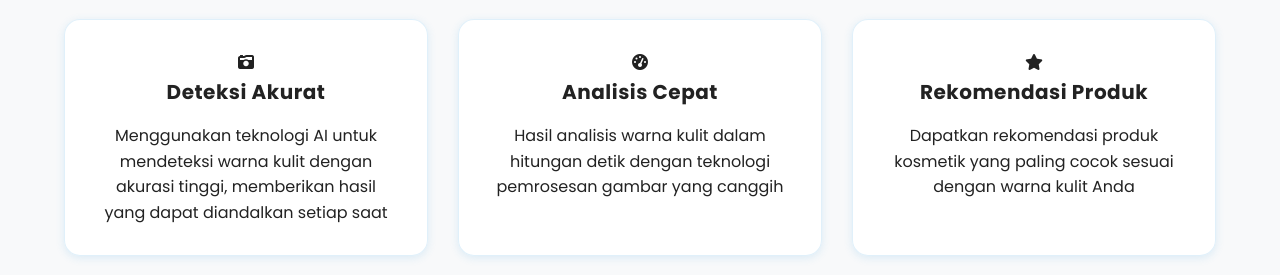
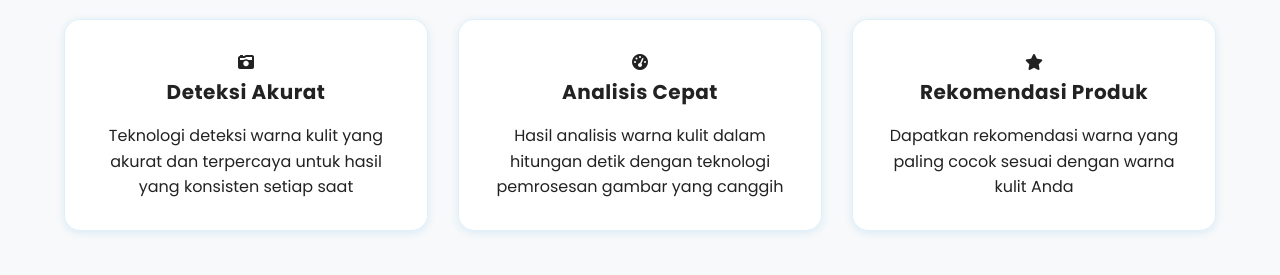
Before and after one commit to divey08/Capstone_FineYourTone, a Vue app in the folder vue-frontend/: page / in a window 1280 px wide. Shown: the part 880-1155 px from the top of the page. Built offline with nearby package versions, Linux system fonts and the light colour scheme.

Commit message:
update home
mengubah bagian card rekomendasi produk dan deteksi akurat

```diff
--- a/vue-frontend/src/views/HomeView.vue
+++ b/vue-frontend/src/views/HomeView.vue
@@ -24,7 +24,7 @@
               <i class="fas fa-camera-retro"></i>
             </div>
             <h3>Deteksi Akurat</h3>
-            <p>Menggunakan teknologi AI untuk mendeteksi warna kulit dengan akurasi tinggi, memberikan hasil yang dapat diandalkan setiap saat</p>
+            <p>Teknologi deteksi warna kulit yang akurat dan terpercaya untuk hasil yang konsisten setiap saat</p>
           </div>
 
           <div class="feature-card">
@@ -40,7 +40,7 @@
               <i class="fas fa-star"></i>
             </div>
             <h3>Rekomendasi Produk</h3>
-            <p>Dapatkan rekomendasi produk kosmetik yang paling cocok sesuai dengan warna kulit Anda</p>
+            <p>Dapatkan rekomendasi warna yang paling cocok sesuai dengan warna kulit Anda</p>
           </div>
         </div>
       </div>
```
